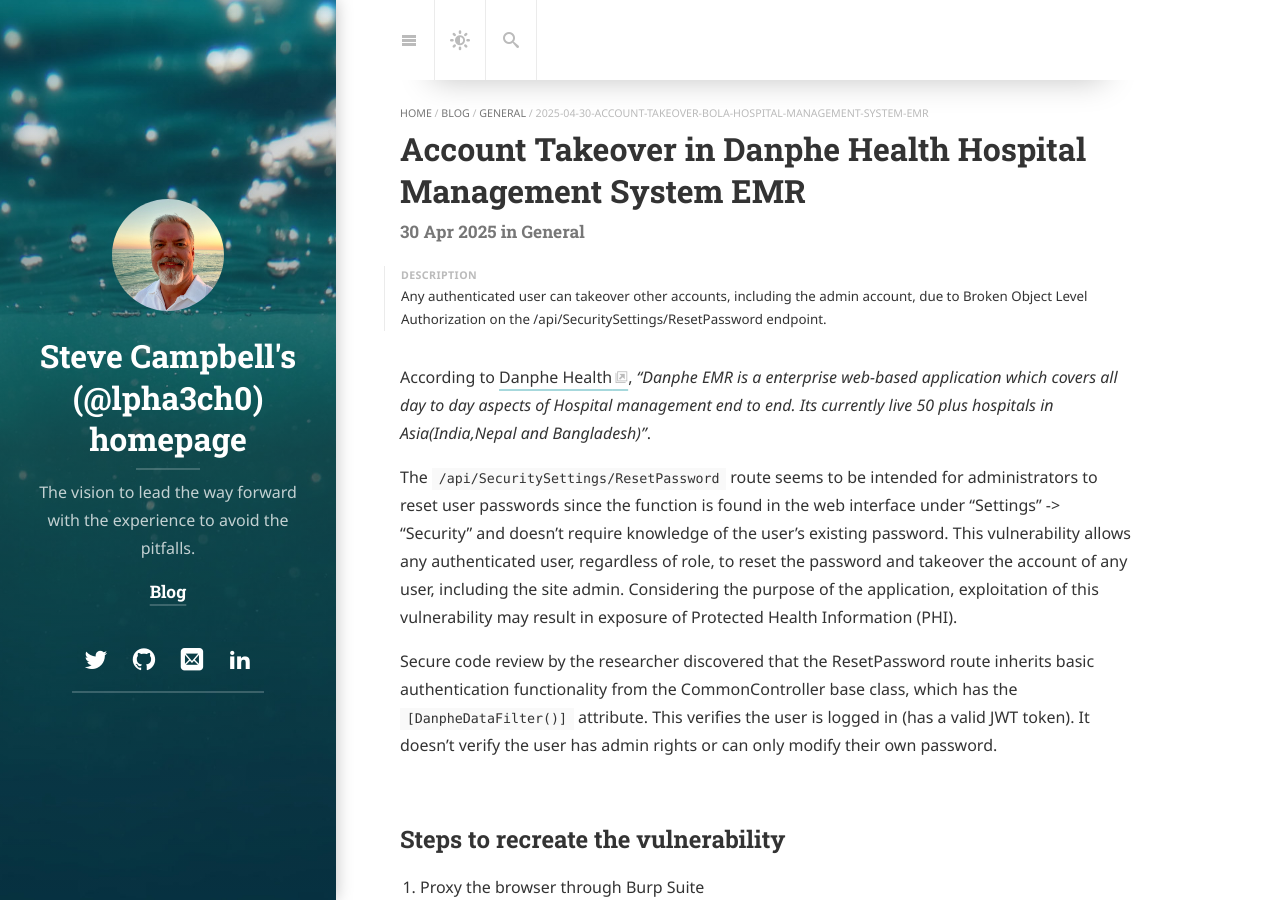
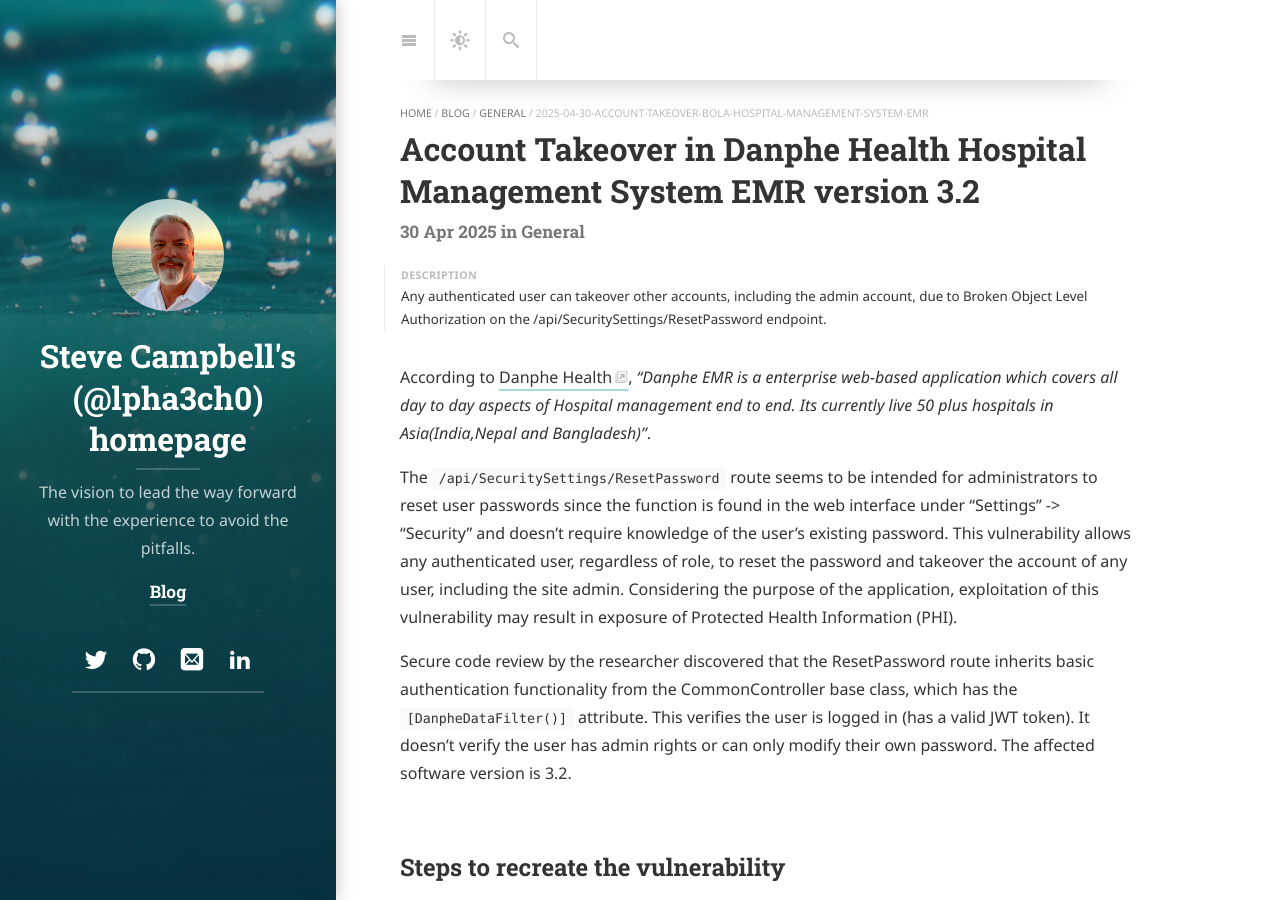
Before and after one commit to aecyberpro/aecyberpro.github.io, a Jekyll site: the page built from general/_posts/2025-4-30-Account-Takeover-BOLA-Hospital-Management-System-EMR.md, in a window 1280 px wide and 900 px high. Built offline with Jekyll 4.4.1, drawn with Linux system fonts in a browser that asks for light colours; cached includes are drawn as plain includes; nearby versions of some CDN libraries; some web fonts are replaced; library files that are not in the unit come from our copies.

Commit message:
added software version

```diff
--- a/general/_posts/2025-4-30-Account-Takeover-BOLA-Hospital-Management-System-EMR.md
+++ b/general/_posts/2025-4-30-Account-Takeover-BOLA-Hospital-Management-System-EMR.md
@@ -1,6 +1,6 @@
 ---
 layout: post
-title: Account Takeover in Danphe Health Hospital Management System EMR
+title: Account Takeover in Danphe Health Hospital Management System EMR version 3.2
 description: >
   Any authenticated user can takeover other accounts, including the admin account, due to Broken Object Level Authorization on the /api/SecuritySettings/ResetPassword endpoint.
 sitemap: true
@@ -10,7 +10,7 @@ According to [Danphe Health](https://opensource-emr.github.io/hospital-managemen
 
 The `/api/SecuritySettings/ResetPassword` route seems to be intended for administrators to reset user passwords since the function is found in the web interface under "Settings" -> "Security" and doesn't require knowledge of the user's existing password. This vulnerability allows any authenticated user, regardless of role, to reset the password and takeover the account of any user, including the site admin. Considering the purpose of the application, exploitation of this vulnerability may result in exposure of Protected Health Information (PHI).
 
-Secure code review by the researcher discovered that the ResetPassword route inherits basic authentication functionality from the CommonController base class, which has the `[DanpheDataFilter()]` attribute. This verifies the user is logged in (has a valid JWT token). It doesn't verify the user has admin rights or can only modify their own password.
+Secure code review by the researcher discovered that the ResetPassword route inherits basic authentication functionality from the CommonController base class, which has the `[DanpheDataFilter()]` attribute. This verifies the user is logged in (has a valid JWT token). It doesn't verify the user has admin rights or can only modify their own password. The affected software version is 3.2.
 
 ## Steps to recreate the vulnerability
 
```
